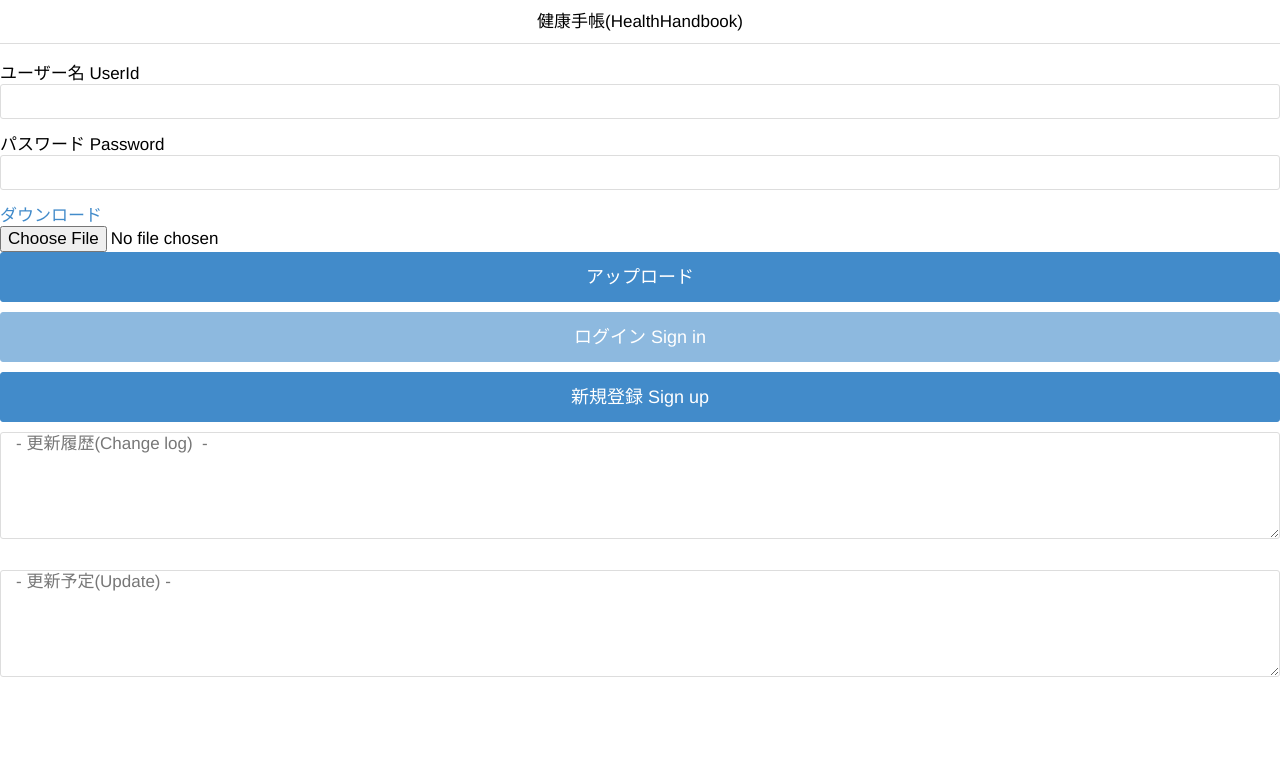
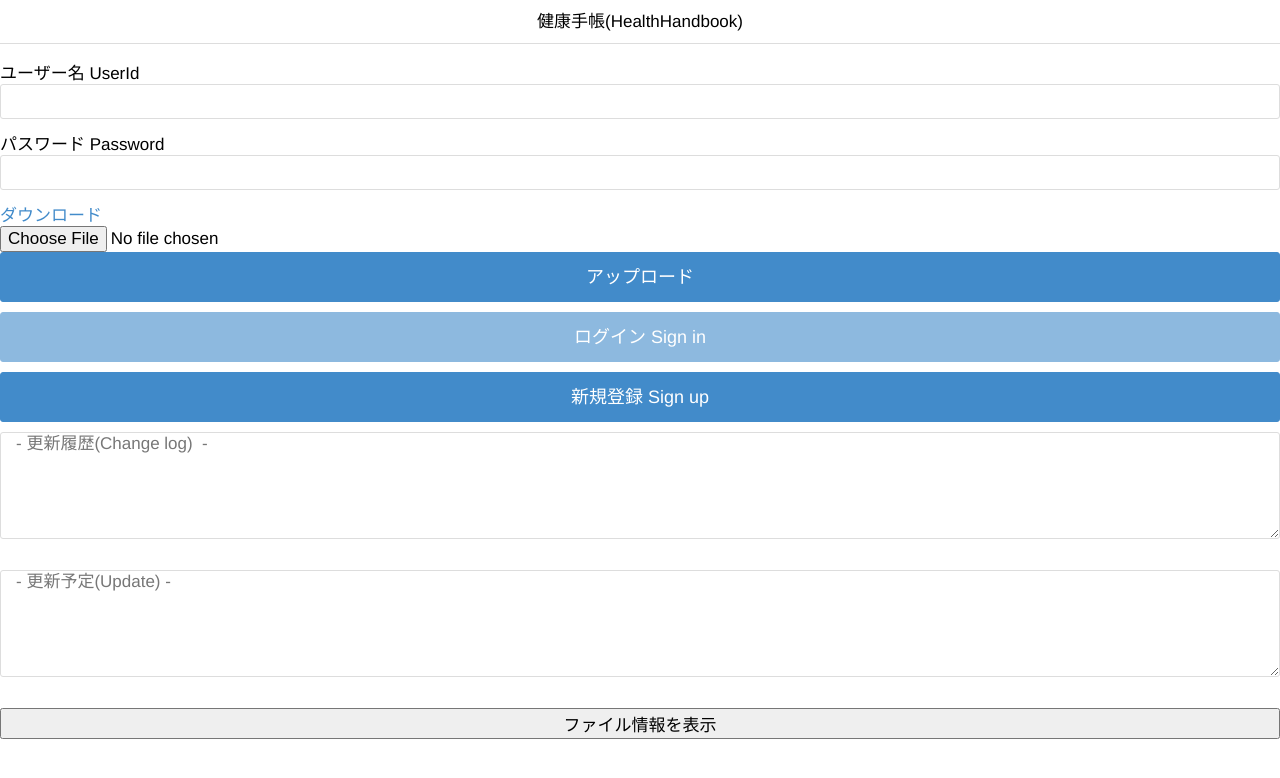
Before and after one commit to kaikisk/swtest1, a plain HTML site: page index.html in a window 1280 px wide. Drawn offline with Linux system fonts and the light colour scheme.

Commit message:
Update index.html

```diff
--- a/index.html
+++ b/index.html
@@ -101,6 +101,18 @@
                     <textarea rows="5">- 更新予定(Update) - </textarea>
                 </p>
             </div>
+        	<input type="button" value="ファイル情報を表示" onClick="getFileInfo()">
+
+<script type="text/javascript">
+function getFileInfo() {
+	var myFile = document.getElementById("targetFiles").files[0];
+	document.getElementById("file_info1").innerHTML = myFile.name; //ファイル名
+	document.getElementById("file_info2").innerHTML = myFile.size + " bytes"; //ファイルサイズ
+	document.getElementById("file_info3").innerHTML = myFile.type; //MIME Type
+	document.getElementById("file_info4").innerHTML = myFile.lastModified.toLocaleDateString(); //日付
+	document.getElementById("file_info5").innerHTML = myFile.urn; //URN
+}
+</script>
     </body>
 
 </html>
```
